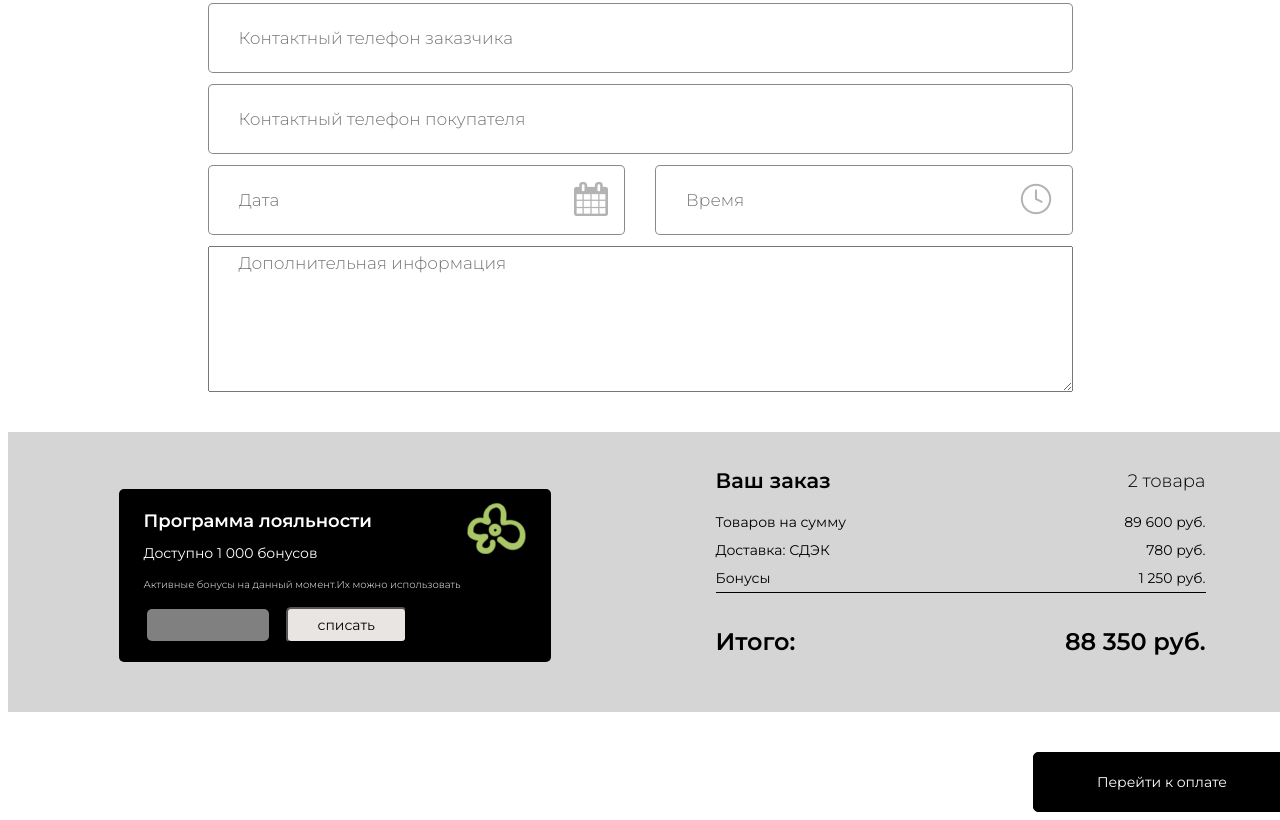
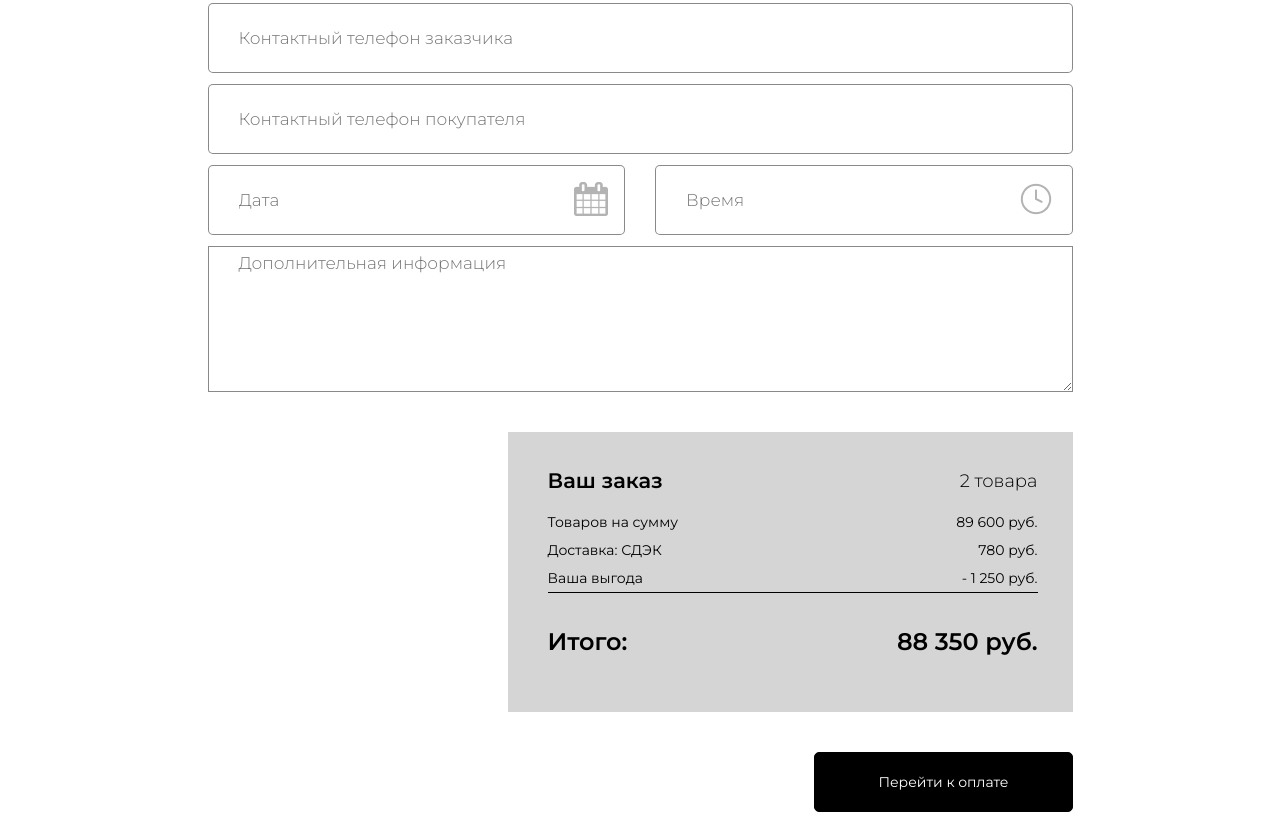
Before and after one commit to AleksanVolkov/wp, a plain HTML site: page checkout.html in a window 1280 px wide. Shown: the part 631-1451 px from the top of the page. Drawn offline with Linux system fonts and the light colour scheme.

Commit message:
welldone

```diff
--- a/cart.css
+++ b/cart.css
@@ -1,3 +1,10 @@
+/*
+* Prefixed by https://autoprefixer.github.io
+* PostCSS: v8.4.14,
+* Autoprefixer: v10.4.7
+* Browsers: last 4 version
+*/
+
 h2 {
     font-family: 'Montserrat', sans-serif;
     font-size: 17px;
@@ -27,6 +34,7 @@ p{
     line-height: 30px;
     letter-spacing: 0.1em;
     text-align: left;
+    -webkit-box-sizing:border-box;
             box-sizing:border-box;
     width: 360px;;
     margin: 300px auto 30px;
@@ -52,20 +60,32 @@ p{
 {
     width: 1280px;
     margin: 0 auto;
+    -webkit-box-sizing: border-box;
             box-sizing: border-box;
 
 }
 .product_item
 {
+    display: -webkit-box;
+    display: -ms-flexbox;
     display: flex;
+    width: 1240px;
+    margin: 0 auto;
+    /* -webkit-box-pack: center;
+        -ms-flex-pack: center;
             justify-content: center;
 
+     */
 }
 .prod-info
 {
     width: 640px;
     position: relative;
+    display: -webkit-box;
+    display: -ms-flexbox;
     display: flex;
+    -webkit-box-pack: justify;
+        -ms-flex-pack: justify;
             justify-content: space-between;
     padding: 18px;
 
@@ -75,11 +95,13 @@ p{
     position: absolute;
     top: -40px;
     right: 250px;
+    -webkit-box-sizing: border-box;
             box-sizing: border-box;
     width: 250px;
     height: 80px;
     background-color: #D5D5D5;
     padding: 18px 12px 4px 16px;
+    -webkit-box-shadow: 0px 0px 4px 2px #96969640;
             box-shadow: 0px 0px 4px 2px #96969640;
 
 
@@ -115,8 +137,15 @@ p{
     opacity: 0;
   }
   .prod_check+label {
+    display: -webkit-inline-box;
+    display: -ms-inline-flexbox;
     display: inline-flex;
+    -webkit-box-align: center;
+        -ms-flex-align: center;
             align-items: center;
+    -webkit-user-select: none;
+       -moz-user-select: none;
+        -ms-user-select: none;
             user-select: none;
   }
   .prod_check+label::before {
@@ -124,7 +153,10 @@ p{
     display: inline-block;
     width: 33px;
     height: 33px;
+    -ms-flex-negative: 0;
         flex-shrink: 0;
+    -webkit-box-flex: 0;
+        -ms-flex-positive: 0;
             flex-grow: 0;
     border: 1px solid #B1B1B1;
     border-radius: 0.25em;
@@ -151,7 +183,12 @@ p{
     height: 27px;
 }
 .prot_text{
+  display: -webkit-box;
+  display: -ms-flexbox;
   display: flex;
+  -webkit-box-orient: vertical;
+  -webkit-box-direction: normal;
+      -ms-flex-direction: column;
           flex-direction: column;
   max-width: 285px;
   font-family: 'Montserrat', sans-serif;
@@ -196,7 +233,11 @@ font-weight: 400;
 }
 .prod-price
 {
+    display: -webkit-box;
+    display: -ms-flexbox;
     display: flex;
+    -webkit-box-pack: justify;
+        -ms-flex-pack: justify;
             justify-content: space-between;
     position: relative;
     width: 640px;
@@ -276,10 +317,15 @@ p{
 {
     width: 1280px;
     margin: 20px auto 100px;
+    display: -webkit-box;
+    display: -ms-flexbox;
     display: flex;
+    -webkit-box-pack: justify;
+        -ms-flex-pack: justify;
             justify-content: space-between;
     padding-left: 100px;
     padding-right: 100px;
+    -webkit-box-sizing: border-box;
             box-sizing: border-box;
 }
 .pop_box_one{
@@ -292,21 +338,25 @@ p{
 
 .payment_modal
 {
+    -webkit-box-sizing: border-box;
             box-sizing: border-box;
     width: 270px;
     height: 100px;
     background-color: #D5D5D5;
     padding: 2px 12px 28px 16px;
+    -webkit-box-shadow: 0px 0px 4px 2px #96969640;
             box-shadow: 0px 0px 4px 2px #96969640;
 
 }
 .delivery_modal
 {
+    -webkit-box-sizing: border-box;
             box-sizing: border-box;
     width: 370px;
     height: 180px;
     background-color: #D5D5D5;
     padding: 20px 12px 28px 16px;
+    -webkit-box-shadow: 0px 0px 4px 2px #96969640;
             box-shadow: 0px 0px 4px 2px #96969640;
 
 
@@ -336,6 +386,8 @@ p{
 
 .row_deliveri
 {
+    display: -webkit-box;
+    display: -ms-flexbox;
     display: flex;
 }
 .radio_descr
@@ -366,6 +418,8 @@ input[type='radio']::before {
     width: 20px;
     height: 20px;
     border-radius: 50%;
+    -webkit-transform: translate(-50%, -50%);
+        -ms-transform: translate(-50%, -50%);
             transform: translate(-50%, -50%);
     background-color: white;
     border: 2px solid rgb(0, 0, 0);
@@ -380,6 +434,8 @@ input[type='radio']::before {
     height: 15px;
     border-radius: 50%;
     background-color: rgb(0, 0, 0);
+    -webkit-transform: translate(-50%, -50%);
+        -ms-transform: translate(-50%, -50%);
             transform: translate(-50%, -50%);
     visibility: visible;
   }
@@ -390,7 +446,7 @@ input[type='radio']::before {
     height: 173px;
     background-color: black;
     border-radius: 5px;
-    margin-top: 57px;
+    margin-top: 40px;
     margin-left: 28px;
     position: relative;
 }
@@ -453,6 +509,8 @@ input[type='radio']::before {
     background-color: rgba(0, 0, 0, 0);
     border:1px solid black;
     color: black;
+    -webkit-transition: all 0.4s;
+    -o-transition: all 0.4s;
     transition: all 0.4s;
 }
 .bay_info
@@ -461,8 +519,12 @@ input[type='radio']::before {
     width: 1280px;
     height: 280px;
     background-color: #D5D5D5;
+    display: -webkit-box;
+    display: -ms-flexbox;
     display: flex;
-    justify-content: space-around;
+    /* -webkit-box-pack: justify;
+    -ms-flex-pack: distribute;
+        justify-content: space-around; */
 }
 
 .bay_box
@@ -470,9 +532,14 @@ input[type='radio']::before {
     margin-top: 35px;
     width: 490px;
     height: 200px;
+    margin-left: 295px;
 }
 .row{
+    display: -webkit-box;
+    display: -ms-flexbox;
     display: flex;
+    -webkit-box-pack: justify;
+        -ms-flex-pack: justify;
             justify-content: space-between;
 }
 .row_item_left
@@ -525,8 +592,14 @@ input[type='radio']::before {
 {
     width: 1283px;
     margin: 0 auto;
+    display:-webkit-box;
+    display:-ms-flexbox;
     display:flex;
-    justify-content: right;
+    /* -webkit-justify-content: right;
+    -webkit-box-pack: right;
+        -ms-flex-pack: right;
+            justify-content: right; */
+            margin-left: 70%;
 }
 .btn_final
 {
@@ -537,6 +610,8 @@ input[type='radio']::before {
     padding: 15px 63px;
     border-radius: 5px;
     cursor: pointer;
+    -webkit-transition: all 0.4s;
+    -o-transition: all 0.4s;
     transition: all 0.4s;
     border:1px solid black;
 }
--- a/checkout.css
+++ b/checkout.css
@@ -1,3 +1,10 @@
+/*
+* Prefixed by https://autoprefixer.github.io
+* PostCSS: v8.4.14,
+* Autoprefixer: v10.4.7
+* Browsers: last 4 version
+*/
+
 h2 {
     font-family: 'Montserrat', sans-serif;
     font-size: 17px;
@@ -27,6 +34,7 @@ p{
     line-height: 30px;
     letter-spacing: 0.1em;
     text-align: left;
+    -webkit-box-sizing:border-box;
             box-sizing:border-box;
     width: 360px;;
     margin: 300px auto 30px;
@@ -51,6 +59,7 @@ p{
     letter-spacing: 0em;
     text-align: left;
     padding-left: 30px;
+    -webkit-box-sizing:border-box;
             box-sizing:border-box;
     border-radius: 5px;
     border: 1px solid rgba(0, 0, 0, 0.464);
@@ -68,7 +77,12 @@ p{
 {
     margin: 0 auto;
     width: 865px;
+    display: -webkit-box;
+    display: -ms-flexbox;
     display: flex;
+    -webkit-box-orient: vertical;
+    -webkit-box-direction: normal;
+        -ms-flex-direction: column;
             flex-direction: column;
 
 }
@@ -79,12 +93,20 @@ p{
     position: absolute;
     right: 20px;
     top: 50%;
+    -webkit-transform: translateY(-50%);
+        -ms-transform: translateY(-50%);
             transform: translateY(-50%);
 
 }
 .date
-{
+{   display: -webkit-flex;
+    display: -webkit-box;
+    display: -ms-flexbox;
     display: flex;
+
+
+    -webkit-box-pack: justify;
+        -ms-flex-pack: justify;
             justify-content: space-between;
 }
 #date{
@@ -119,6 +141,7 @@ textarea
    letter-spacing: 0em;
    text-align: left;
    padding-left: 30px;
+   border: 1px solid rgba(0, 0, 0, 0.464);
 
 /*-------------------------------------------Окно заказа серое-------------------------------*/
 }
@@ -187,12 +210,19 @@ textarea
 }
 .bay_info
 {
-    margin: 40px auto;
-    width: 1280px;
+    margin-top: 40px;
+
+    margin-bottom: 40px;
+    width: 565px;
     height: 280px;
     background-color: #D5D5D5;
+    display: -webkit-box;
+    display: -ms-flexbox;
     display: flex;
-    justify-content: space-around;
+    /* -ms-flex-pack: distribute;
+        justify-content: space-around; */
+        justify-content: right;
+
 }
 
 .bay_box
@@ -200,9 +230,15 @@ textarea
     margin-top: 35px;
     width: 490px;
     height: 200px;
+    margin-right: 35px;
+
 }
 .row{
+    display: -webkit-box;
+    display: -ms-flexbox;
     display: flex;
+    -webkit-box-pack: justify;
+        -ms-flex-pack: justify;
             justify-content: space-between;
 }
 .row_item_left
@@ -253,10 +289,13 @@ textarea
 }
 .last
 {
-    width: 1283px;
+    width: 865px;
     margin: 0 auto;
+    display:-webkit-box;
+    display:-ms-flexbox;
     display:flex;
-    justify-content: right;
+
+    /* margin-left: 70%; */
 }
 .btn_final
 {
@@ -267,6 +306,8 @@ textarea
     padding: 15px 63px;
     border-radius: 5px;
     cursor: pointer;
+    -webkit-transition: all 0.4s;
+    -o-transition: all 0.4s;
     transition: all 0.4s;
     border:1px solid black;
 }
@@ -275,5 +316,17 @@ textarea
     background-color: rgba(0, 0, 0, 0);
     border:1px solid black;
     color: black;
+    -webkit-transition: all 0.4s;
+    -o-transition: all 0.4s;
     transition: all 0.4s;
 }
+.grey
+{
+    width: 865px;
+    margin: 0 auto;
+    display:-webkit-box;
+    display:-ms-flexbox;
+    display: flex;
+    flex-direction: column;
+    align-items: flex-end;
+}
--- a/checkout.html
+++ b/checkout.html
@@ -47,8 +47,9 @@
         <textarea name="" id="text_input" cols="30" rows="5" placeholder="Дополнительная информация"></textarea>
 
     </div>
+    <div class="grey">
         <div class="bay_info">
-        <div class="sale_box">
+            <!-- <div class="sale_box">
                 <div class="sale_img"><img src="./images/Цветок 11 (1).png" alt=""></div>
                 <div class="sale_text text_one">Программа лояльности</div>
                 <div class="sale_text text_two">Доступно  1 000 бонусов</div>
@@ -57,7 +58,7 @@
                     <input class="input_sale" id="sale"type="text">
                     <button class="sale_btn"><p>списать</p></button>
                 </div>
-        </div>
+            </div> -->
 
             <div class="bay_box">
                 <div class="row">
@@ -76,8 +77,8 @@
 
                 </div>
                 <div class="row">
-                <div class="row_item_left"><p>Бонусы</p></div>
-                <div class="row_item_right"><p>1 250 руб.</p></div>
+                    <div class="row_item_left"><p>Ваша выгода</p></div>
+                    <div class="row_item_right"><p>- 1 250 руб.</p></div>
 
                 </div>
                 <div class="bay_line"></div>
@@ -90,9 +91,11 @@
 
 
         </div>
-    <div class="last">
+
             <button class="btn_final"><p>Перейти к оплате</p></button>
+
     </div>
+
 
 </body>
 </html>
--- a/pop.css
+++ b/pop.css
@@ -1,3 +1,10 @@
+/*
+* Prefixed by https://autoprefixer.github.io
+* PostCSS: v8.4.14,
+* Autoprefixer: v10.4.7
+* Browsers: last 4 version
+*/
+
 
 
 h1
@@ -55,21 +62,25 @@ p{
 
 .payment_modal
 {
+    -webkit-box-sizing: border-box;
             box-sizing: border-box;
     width: 270px;
     height: 100px;
     background-color: #D5D5D5;
     padding: 2px 12px 28px 16px;
+    -webkit-box-shadow: 0px 0px 4px 2px #96969640;
             box-shadow: 0px 0px 4px 2px #96969640;
 
 }
 .delivery_modal
 {
+    -webkit-box-sizing: border-box;
             box-sizing: border-box;
     width: 370px;
     height: 180px;
     background-color: #D5D5D5;
     padding: 20px 12px 28px 16px;
+    -webkit-box-shadow: 0px 0px 4px 2px #96969640;
             box-shadow: 0px 0px 4px 2px #96969640;
 
 
@@ -94,6 +105,8 @@ p{
 
 .row
 {
+    display: -webkit-box;
+    display: -ms-flexbox;
     display: flex;
 }
 .radio_descr
@@ -124,6 +137,8 @@ input[type='radio']::before {
     width: 20px;
     height: 20px;
     border-radius: 50%;
+    -webkit-transform: translate(-50%, -50%);
+        -ms-transform: translate(-50%, -50%);
             transform: translate(-50%, -50%);
     background-color: white;
     border: 2px solid rgb(0, 0, 0);
@@ -138,6 +153,8 @@ input[type='radio']::before {
     height: 15px;
     border-radius: 50%;
     background-color: rgb(0, 0, 0);
+    -webkit-transform: translate(-50%, -50%);
+        -ms-transform: translate(-50%, -50%);
             transform: translate(-50%, -50%);
     visibility: visible;
   }
```
Also changed, not shown: cart.html (+2 -2 lines), modal.css (+22 -5 lines). Lines whose indentation alone changed are shown as unchanged.
